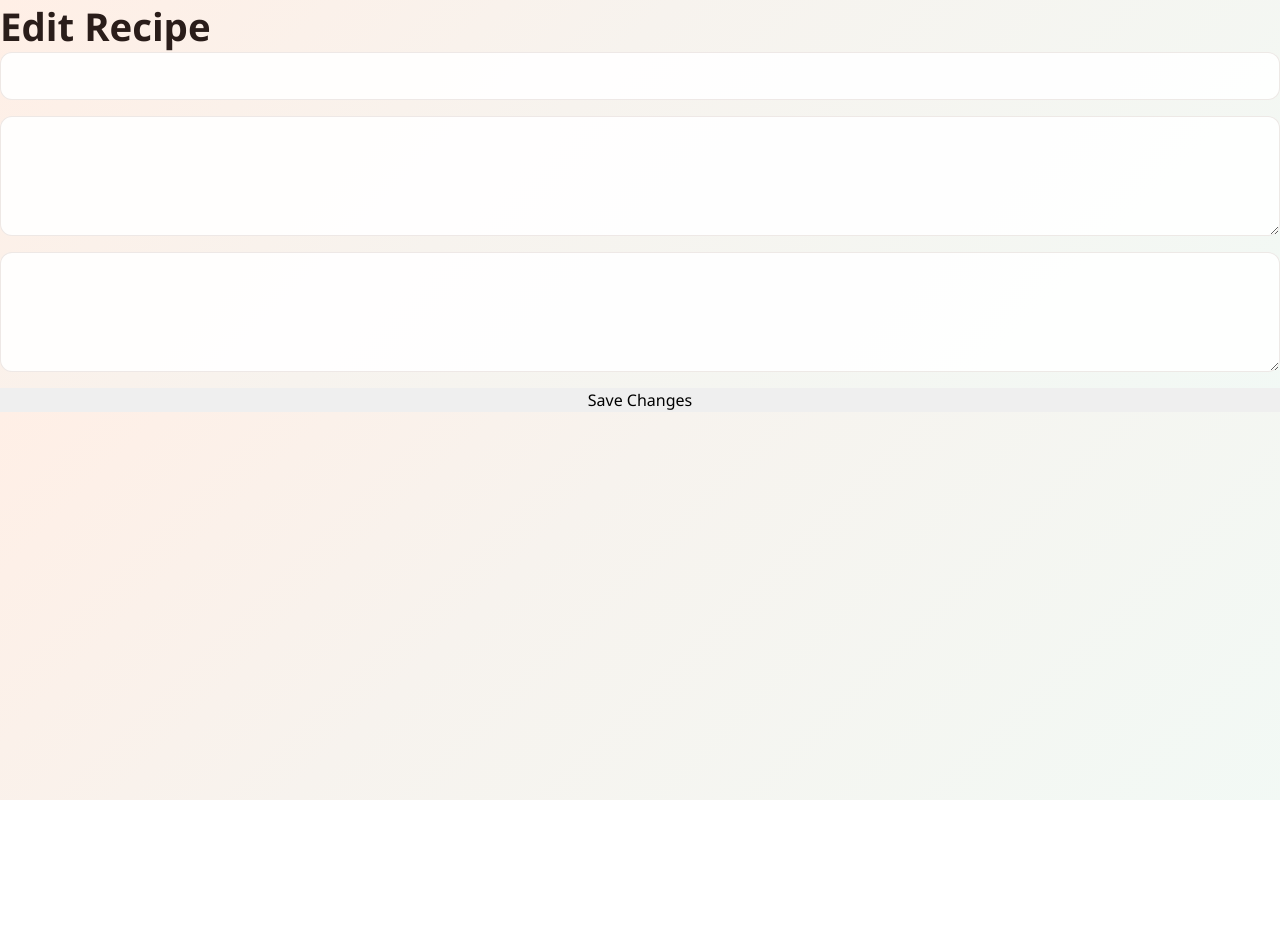
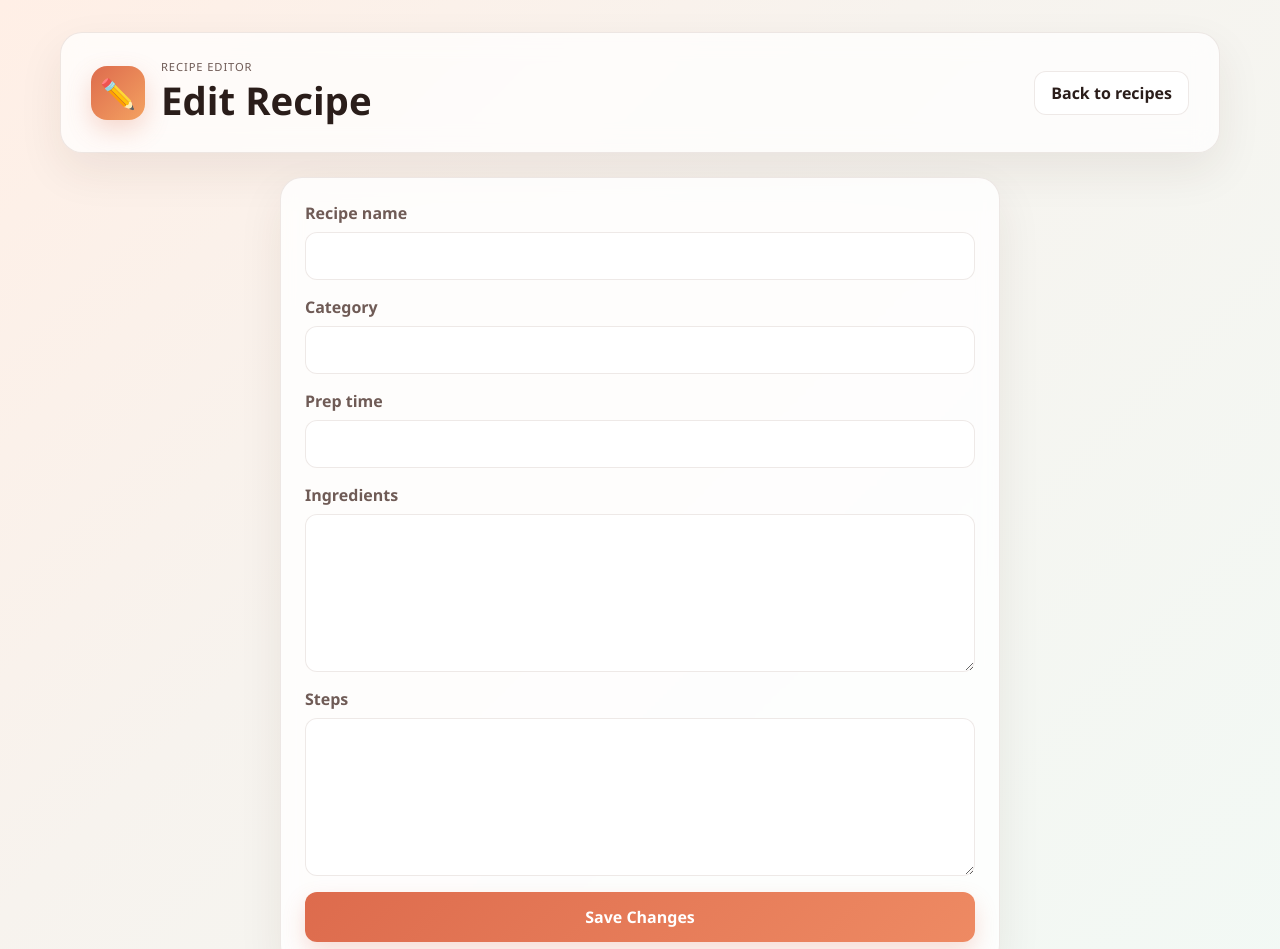
Before and after one commit to Cabrel-loic/Interactive-Recipe-Book, a plain HTML site: page edit-recipe.html in a window 1280 px wide. Shown: the top 949 px of the page. Before the commit the page ends 800 px from the top, so only its background shows below. Drawn offline with Linux system fonts and the light colour scheme.

Commit message:
Recipe update design updated too

```diff
--- a/edit-recipe.html
+++ b/edit-recipe.html
@@ -4,21 +4,54 @@
     <meta charset="UTF-8" />
     <meta name="viewport" content="width=device-width, initial-scale=1.0" />
     <title>Edit Recipe</title>
-    <link rel="stylesheet" href="styles.css" />
+    <link rel="stylesheet" href="Styles.css" />
   </head>
   <body>
-    <header>
+    <div class="app-shell">
+      <header class="topbar">
+        <div class="brand">
+          <span class="brand-mark">✏️</span>
+          <div>
+            <p class="eyebrow">Recipe editor</p>
             <h1>Edit Recipe</h1>
+          </div>
+        </div>
+        <a href="index.html" class="secondary-btn" style="text-decoration: none; display: inline-flex; align-items: center; justify-content: center;">Back to recipes</a>
       </header>
 
-    <main>
+      <main class="layout" style="grid-template-columns: minmax(0, 720px); justify-content: center;">
+        <section class="panel">
           <form id="edit-recipe-form">
+            <label>
+              <span>Recipe name</span>
               <input type="text" id="edit-recipe-title" required />
-        <textarea id="edit-recipe-ingredients" required></textarea>
-        <textarea id="edit-recipe-steps" required></textarea>
-        <button type="submit">Save Changes</button>
+            </label>
+
+            <label>
+              <span>Category</span>
+              <input type="text" id="edit-recipe-category" />
+            </label>
+
+            <label>
+              <span>Prep time</span>
+              <input type="text" id="edit-recipe-time" />
+            </label>
+
+            <label>
+              <span>Ingredients</span>
+              <textarea id="edit-recipe-ingredients" rows="6" required></textarea>
+            </label>
+
+            <label>
+              <span>Steps</span>
+              <textarea id="edit-recipe-steps" rows="6" required></textarea>
+            </label>
+
+            <button type="submit" class="primary-btn">Save Changes</button>
           </form>
+        </section>
       </main>
+    </div>
 
     <script src="edit-script.js"></script>
   </body>
```
Lines whose indentation alone changed are shown as unchanged.
